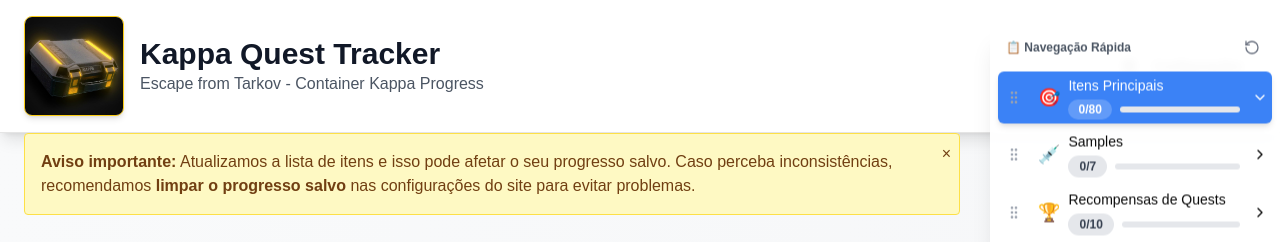
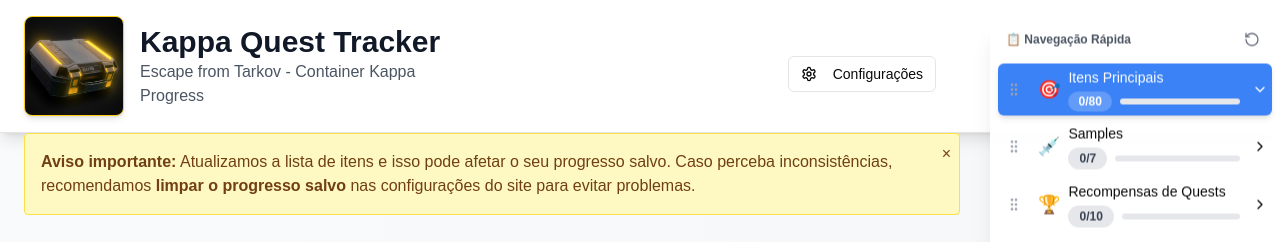
Before and after one commit to Rodolpho-Alvim/kappa-quest-tracker, a Next.js app: page / in a window 1280 px wide. Shown: the top 242 px of the page. Built offline with nearby package versions, Linux system fonts and the light colour scheme.

Commit message:
Layout Botão Config.

```diff
--- a/app/page.tsx
+++ b/app/page.tsx
@@ -654,12 +654,26 @@ export default function KappaQuestTracker() {
 
       {/* Header */}
       <HeaderBar>
+        {/* Botão de configurações alinhado ao conteúdo no desktop */}
+        <div className="hidden md:flex w-full justify-center mt-6 mb-2">
+          <div className="w-full max-w-[1400px] px-80 flex justify-end">
             <SettingsDialog
               handleExport={handleExport}
               handleImport={handleImport}
               restoreDefaults={restoreDefaults}
               handleReset={handleReset}
             />
+          </div>
+        </div>
+        <div className="md:hidden">
+          <SettingsDialog
+            handleExport={handleExport}
+            handleImport={handleImport}
+            restoreDefaults={restoreDefaults}
+            handleReset={handleReset}
+            iconOnly
+          />
+        </div>
       </HeaderBar>
 
       {/* Aviso importante sobre atualização dos IDs dos itens */}
--- a/components/SettingsDialog.tsx
+++ b/components/SettingsDialog.tsx
@@ -14,6 +14,7 @@ interface SettingsDialogProps {
   handleImport: (event: React.ChangeEvent<HTMLInputElement>) => void;
   restoreDefaults: () => void;
   handleReset: () => void;
+  iconOnly?: boolean;
 }
 
 export const SettingsDialog: React.FC<SettingsDialogProps> = ({
@@ -21,13 +22,20 @@ export const SettingsDialog: React.FC<SettingsDialogProps> = ({
   handleImport,
   restoreDefaults,
   handleReset,
+  iconOnly,
 }) => (
   <Dialog>
     <DialogTrigger asChild>
-      <Button variant="outline" size="sm">
-        <Settings className="h-4 w-4 mr-2" />
-        Configurações
-      </Button>
+      {iconOnly ? (
+        <Button variant="ghost" size="icon" aria-label="Configurações">
+          <Settings className="h-5 w-5" />
+        </Button>
+      ) : (
+        <Button variant="outline" size="sm">
+          <Settings className="h-4 w-4 mr-2" />
+          Configurações
+        </Button>
+      )}
     </DialogTrigger>
     <DialogContent>
       <DialogHeader>
--- a/components/navigation-sidebar.tsx
+++ b/components/navigation-sidebar.tsx
@@ -197,7 +197,7 @@ export function NavigationSidebar({
   };
 
   return (
-    <div className="md:fixed md:right-0 md:top-[55%] md:transform md:-translate-y-1/2 md:z-50 w-full md:w-auto">
+    <div className="md:fixed md:right-0 md:top-[54%] md:transform md:-translate-y-1/2 md:z-50 w-full md:w-auto">
       <Card className="bg-white/95 backdrop-blur-sm shadow-xl border-0 p-2 max-w-xs w-full md:w-auto animate-none md:animate-none">
         <div className="space-y-2">
           <div className="flex items-center justify-between px-2 py-1">
```
Lines whose indentation alone changed are shown as unchanged.
